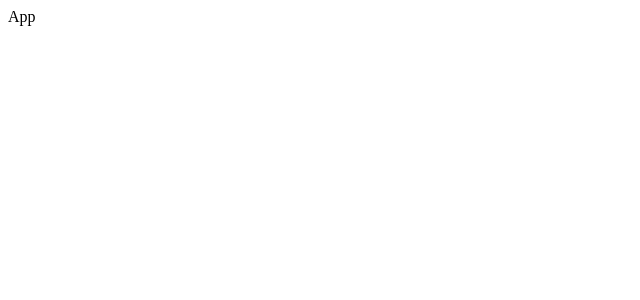
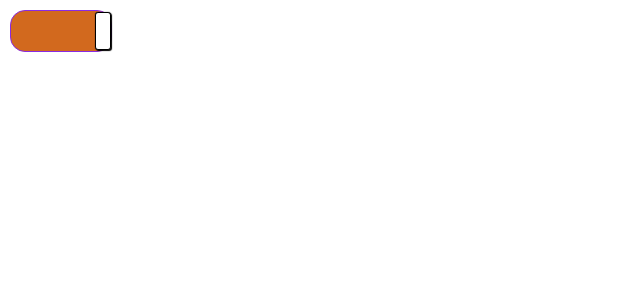
Before and after one commit to Uladzimir86/pointing-poker, a React (Create React App) app in the folder front/: page / in a window 1280 px wide. Shown: the top 300 px of the page, without its empty margins (0-640 px from the left). Built offline with nearby package versions, Linux system fonts and the light colour scheme.

Commit message:
feat: switcher-1

```diff
--- a/front/src/App.tsx
+++ b/front/src/App.tsx
@@ -1,9 +1,10 @@
 import React from 'react';
+import Switcher from './UI-components/switcher/switcher';
 
 function App() {
   return (
     <div className="App">
-      App
+      <Switcher />
     </div>
   );
 }
--- /dev/null
+++ b/front/src/UI-components/switcher/switcher.scss
@@ -0,0 +1,52 @@
+
+input[type=range] {
+  -webkit-appearance: none; /* Hides the slider so that custom slider can be made */
+  width: 100px; /* Specific width is required for Firefox. */
+  height: 40px;
+  background: transparent; /* Otherwise white in Chrome */
+  border: 1px solid blueviolet;
+  border-radius: 15px;
+  background-color: chocolate;
+}
+
+// input[type=range]::-webkit-slider-thumb {
+//   -webkit-appearance: none;
+// }
+
+// input[type=range]:focus {
+//   outline: none; /* Removes the blue border. You should probably do some kind of focus styling for accessibility reasons though. */
+// }
+
+// input[type=range]::-ms-track {
+//   width: 100px;
+//   cursor: pointer;
+
+//   /* Hides the slider so custom styles can be added */
+//   background: transparent;
+//   border-color: transparent;
+//   color: transparent;
+// }
+
+/* Special styling for WebKit/Blink */
+input[type=range]::-webkit-slider-thumb {
+  -webkit-appearance: none;
+  border: 1px solid #000000;
+  height: 38px;
+  width: 16px;
+  border-radius: 3px;
+  background: #ffffff;
+  cursor: pointer;
+ // margin-top: -14px; /* You need to specify a margin in Chrome, but in Firefox and IE it is automatic */
+  box-shadow: 1px 1px 1px #000000, 0px 0px 1px #0d0d0d; /* Add cool effects to your sliders! */
+}
+
+// /* All the same stuff for Firefox */
+// input[type=range]::-moz-range-thumb {
+//   box-shadow: 1px 1px 1px #000000, 0px 0px 1px #0d0d0d;
+//   border: 1px solid #000000;
+//   height: 36px;
+//   width: 16px;
+//   border-radius: 3px;
+//   background: #ffffff;
+//   cursor: pointer;
+// }
--- /dev/null
+++ b/front/src/UI-components/switcher/switcher.tsx
@@ -0,0 +1,15 @@
+import React from 'react';
+import './switcher.scss';
+
+const Switcher = () => {
+  return (
+    <div className="switcher">
+      <div className="slider-wrapper">
+      {/* <input type="range"/> */}
+  <input className="slider" type="range" min="0" max="1" step="1" />
+</div>
+    </div>
+  )
+}
+
+export default Switcher;
```
